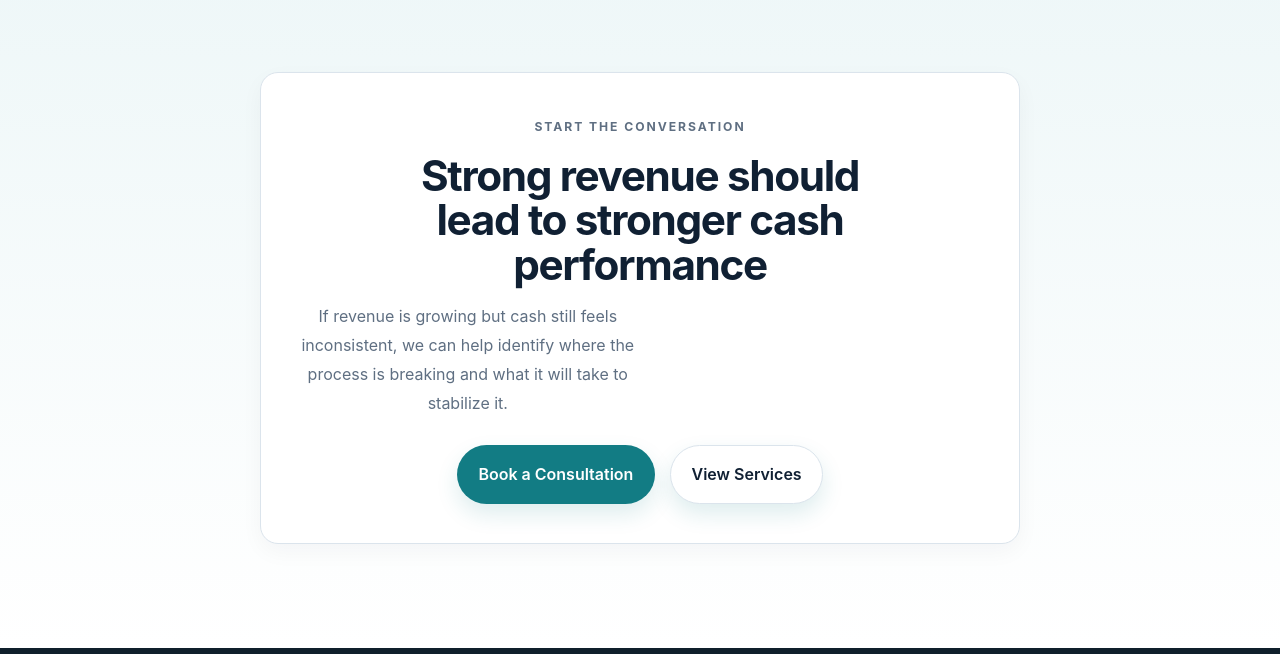
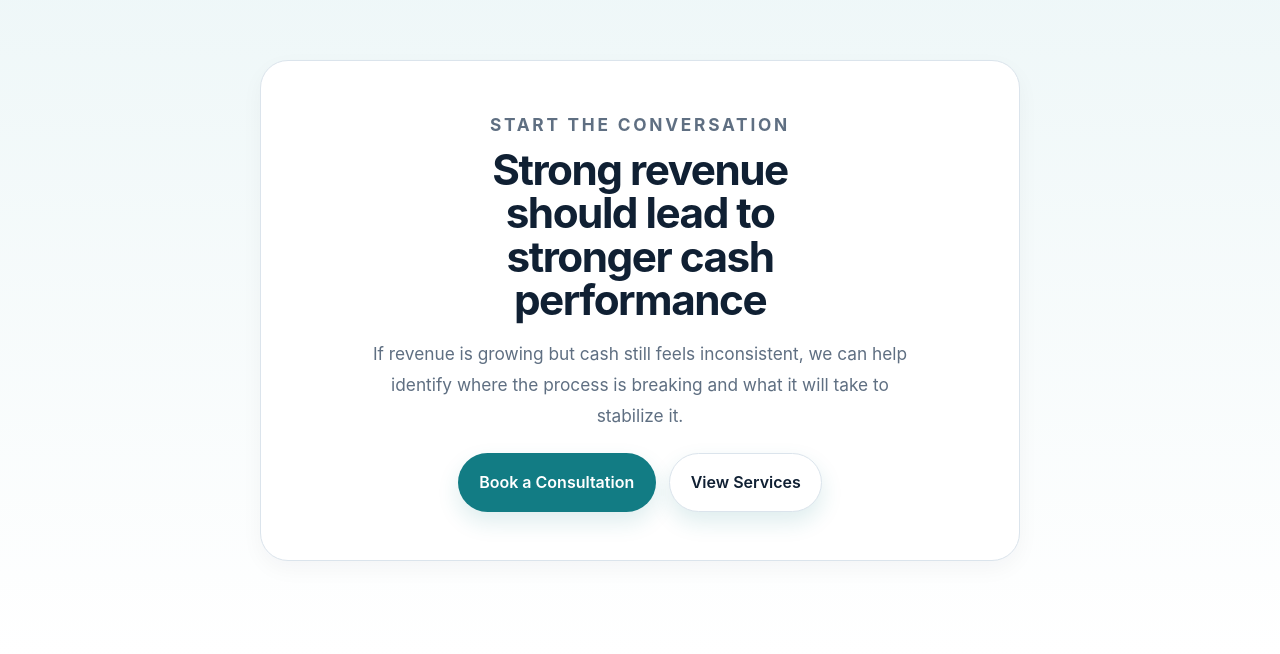
Before and after one commit to pjechete/prosperity-heritage-Advisory-Services, a Next.js app: page / in a window 1280 px wide. Shown: the part 5726-6380 px from the top of the page. Built offline with nearby package versions, Linux system fonts and the light colour scheme.

Commit message:
Update globals.css

```diff
--- a/src/app/globals.css
+++ b/src/app/globals.css
@@ -781,7 +781,7 @@ li {
 
 .cta-band,
 .cta-section {
-  padding: 96px 0 104px;
+  padding: 84px 0 96px;
   background: linear-gradient(180deg, var(--light-2) 0%, #ffffff 100%);
 }
 
@@ -800,15 +800,30 @@ li {
 }
 
 .cta-box {
-  max-width: 860px;
+  max-width: 980px;
   margin: 0 auto;
-  padding: 2.4rem 2.2rem;
+  padding: 3rem 2.5rem;
+  border-radius: 28px;
 }
 
 .cta-box h2 {
-  max-width: 16ch;
-  margin-left: auto;
-  margin-right: auto;
+  max-width: 12ch;
+  margin: 0.45rem auto 1rem;
+  line-height: 1.03;
+  letter-spacing: -0.035em;
+}
+
+.cta-box p {
+  max-width: 35rem;
+  margin: 0 auto;
+  font-size: 1.08rem;
+  line-height: 1.8;
+}
+
+.cta-box .hero-actions,
+.cta-box .center-buttons {
+  margin-top: 1.4rem;
+  gap: 0.85rem;
 }
 
 /* =========================
```
